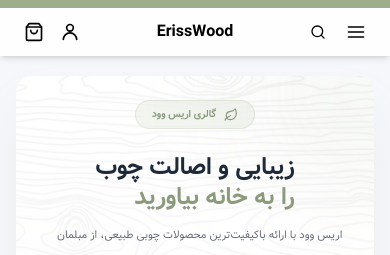
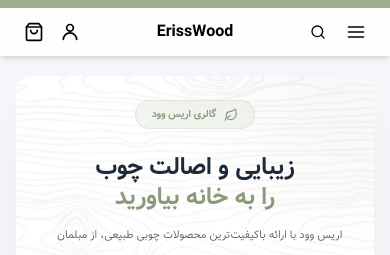
Before and after one commit to Pouriya1384Gholamy/Eriss, a React (Vite) app: page / in a window 390 px wide. Shown: the top 255 px of the page. Built offline with nearby package versions, Linux system fonts and the light colour scheme.

Commit message:
update Admin Pannel

```diff
--- a/src/Pages/Home/Components/HeroSection.jsx
+++ b/src/Pages/Home/Components/HeroSection.jsx
@@ -24,7 +24,7 @@ function HeroSection() {
             <span className='font-bold'>گالری اریس وود</span>
           </div>
 
-          <p className='font-bold text-2xl md:text-[28px] text-right leading-tight text-gray-800'>
+          <p className='font-bold text-2xl md:text-[28px] text-center leading-tight text-gray-800'>
             زیبایی و اصالت چوب
             <span className='text-[#8A9A7B] block sm:inline'> را به خانه بیاورید</span>
           </p>
```
